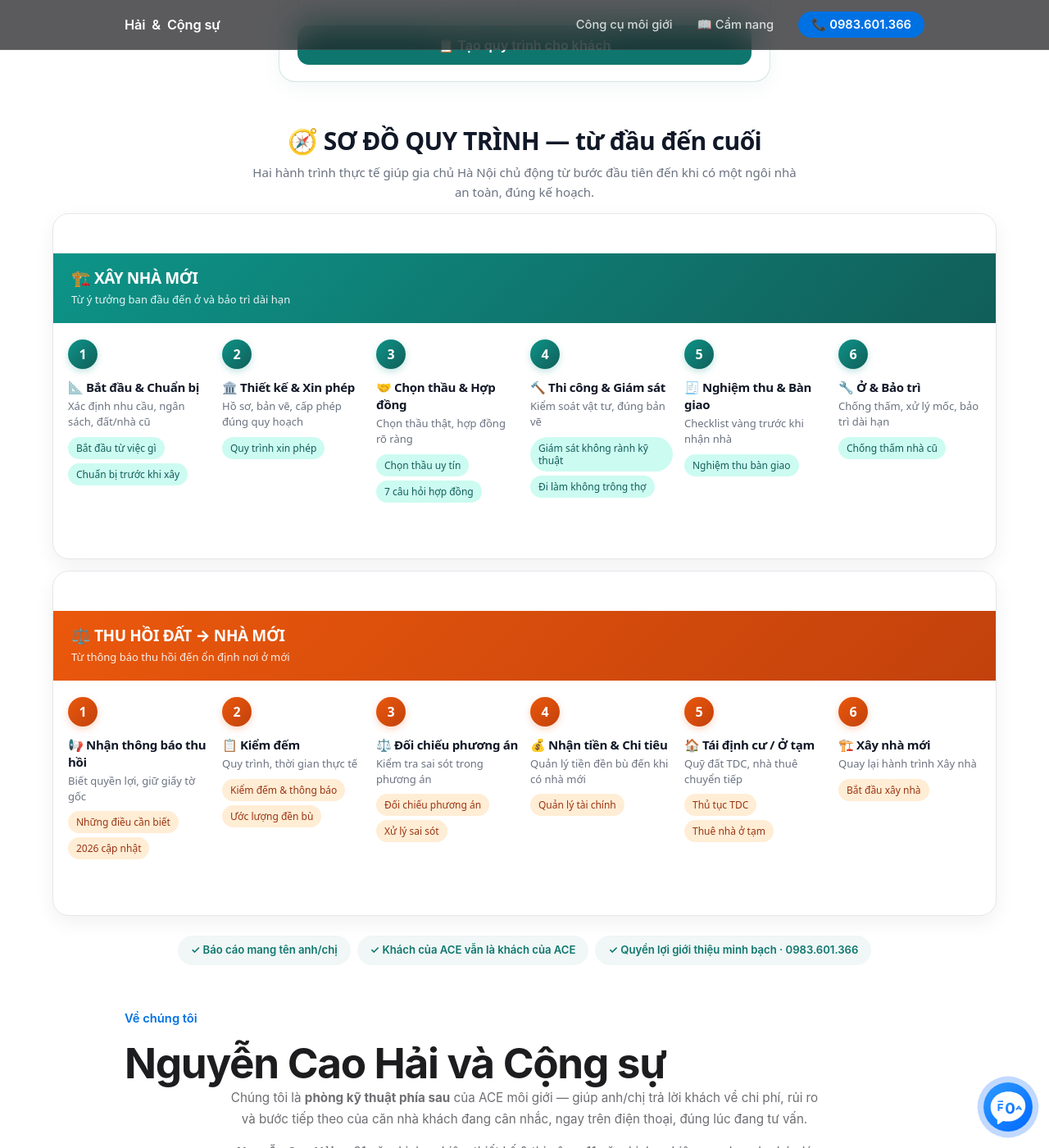
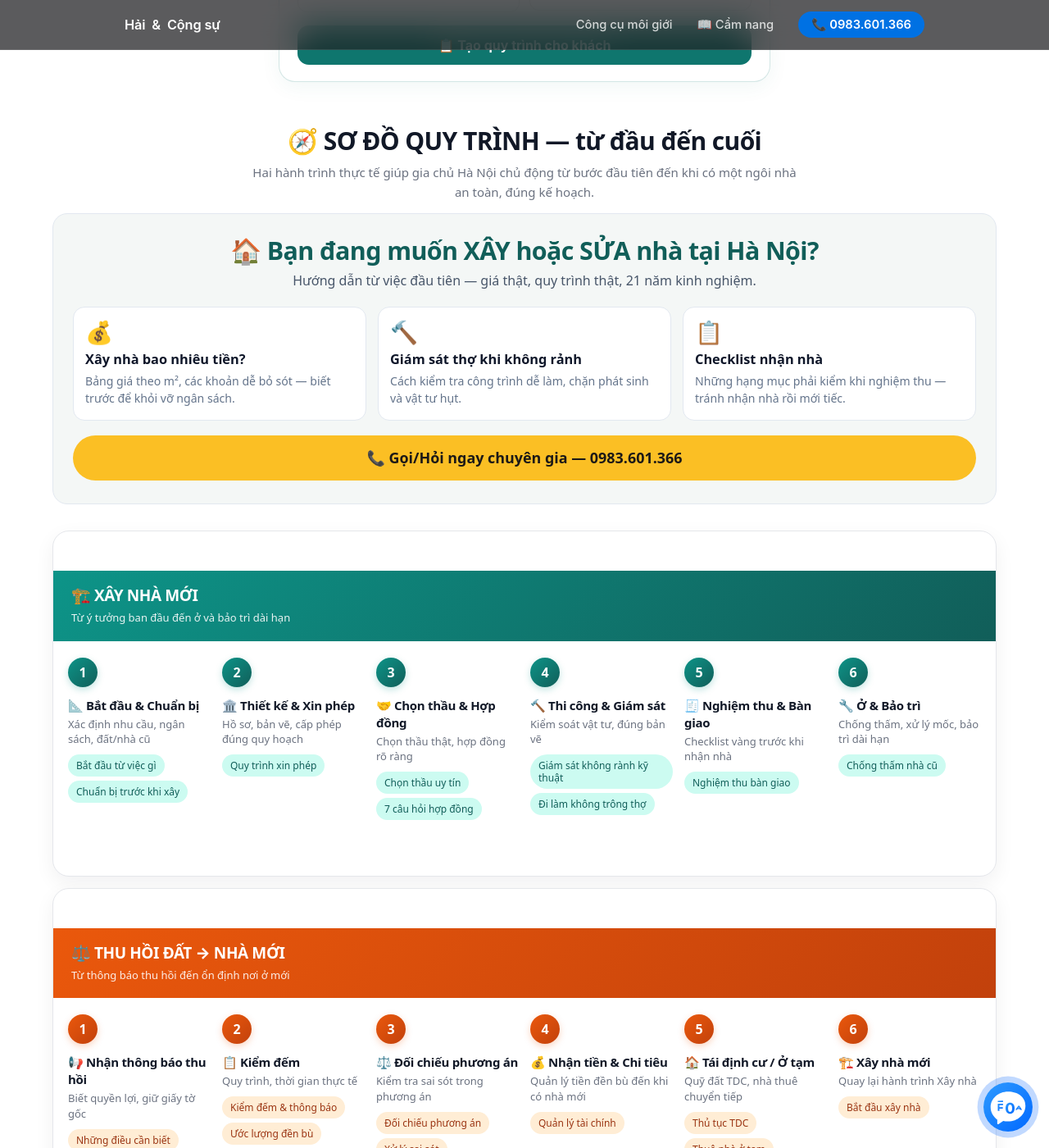
Before and after one commit to NCHhub/xaydung, a Jekyll site: the page built from index.html, in a window 1280 px wide and 1400 px high, scrolled down 1637 px. Shown: the whole window at 82% size. Built offline with Jekyll 4.4.1, drawn with Linux system fonts in a browser that asks for light colours.

Commit message:
web: khối tiếp đón khách xây/sửa nhà — 3 lối vào nhanh (giá/giám sát/checklist) + CTA gọi 0983.601.366, tư duy Amazon guest-first (Diamond 09-10)

```diff
--- a/index.html
+++ b/index.html
@@ -515,7 +515,49 @@ description: "Aladdin giúp môi giới đầu khách mua biết căn nhà sẽ
     <p class="mqm-description">Hai hành trình thực tế giúp gia chủ Hà Nội chủ động từ bước đầu tiên đến khi có một ngôi nhà an toàn, đúng kế hoạch.</p>
   </div>
 
+<!-- ★ ZONE TIẾP ĐÓN KHÁCH XÂY/SỬA NHÀ — bổ sung cho khách tìm thông tin (Diamond 09-10, tư duy Amazon) -->
+    <section class="guest-greet">
+      <style>
+        .guest-greet{background:#f4f7f6;border-radius:18px;padding:28px 24px;margin:0 0 32px;border:1px solid #e2e8f0}
+        .guest-greet-head{text-align:center;margin-bottom:20px}
+        .guest-greet-head h2{margin:0 0 6px;font-size:clamp(1.3rem,2.6vw,1.9rem);color:var(--mqm-teal-dark,#115e59)}
+        .guest-greet-head p{margin:0;color:#475569;font-size:1rem}
+        .guest-greet-grid{display:grid;grid-template-columns:repeat(3,1fr);gap:14px;margin-bottom:18px}
+        .guest-greet-card{display:block;text-decoration:none;background:#fff;border:1px solid #e2e8f0;border-radius:14px;padding:16px 14px;transition:transform .15s,box-shadow .15s,border-color .15s}
+        .guest-greet-card:hover{transform:translateY(-2px);box-shadow:0 6px 18px rgba(15,118,110,.12);border-color:#0f766e}
+        .guest-greet-icon{font-size:1.7rem;line-height:1}
+        .guest-greet-card b{display:block;margin-top:8px;font-size:1.02rem;color:#0f172a}
+        .guest-greet-card span{display:block;margin-top:4px;font-size:.88rem;color:#64748b;line-height:1.5}
+        .guest-greet-cta{display:block;text-align:center;background:#fbbf24;color:#1c1917;font-weight:700;font-size:1.12rem;text-decoration:none;border-radius:999px;padding:14px 20px;transition:background .15s,transform .15s}
+        .guest-greet-cta:hover{background:#f59e0b;transform:translateY(-1px)}
+        @media (max-width:720px){.guest-greet{padding:20px 16px}.guest-greet-grid{grid-template-columns:1fr}}
+      </style>
+      <div class="guest-greet-head">
+        <h2>🏠 Bạn đang muốn XÂY hoặc SỬA nhà tại Hà Nội?</h2>
+        <p>Hướng dẫn từ việc đầu tiên — giá thật, quy trình thật, 21 năm kinh nghiệm.</p>
+      </div>
+      <div class="guest-greet-grid">
+        <a class="guest-greet-card" href="/bai-viet/bao-gia-xay-nha-pho-ha-noi-2026-don-gia-theo-m2-va-cac-khoan-an-de-bo-sot/">
+          <div class="guest-greet-icon">💰</div>
+          <b>Xây nhà bao nhiêu tiền?</b>
+          <span>Bảng giá theo m², các khoản dễ bỏ sót — biết trước để khỏi vỡ ngân sách.</span>
+        </a>
+        <a class="guest-greet-card" href="/bai-viet/cach-giam-sat-thi-cong-xay-dung-khi-khong-ranh-ky-thuat-chan-phat-sinh-an-bot-vat-tu/">
+          <div class="guest-greet-icon">🔨</div>
+          <b>Giám sát thợ khi không rảnh</b>
+          <span>Cách kiểm tra công trình dễ làm, chặn phát sinh và vật tư hụt.</span>
+        </a>
+        <a class="guest-greet-card" href="/bai-viet/quy-trinh-nghiem-thu-va-ban-giao-nha-pho-checklist-vang-truoc-khi-nhan-nha/">
+          <div class="guest-greet-icon">📋</div>
+          <b>Checklist nhận nhà</b>
+          <span>Những hạng mục phải kiểm khi nghiệm thu — tránh nhận nhà rồi mới tiếc.</span>
+        </a>
+      </div>
+      <a class="guest-greet-cta" href="tel:0983601366">📞 Gọi/Hỏi ngay chuyên gia — 0983.601.366</a>
+    </section>
+
   <div class="mqm-routes">
+
     <section class="mqm-route">
       <header class="mqm-route-header">
         <h3 class="mqm-route-name">🏗️ XÂY NHÀ MỚI</h3>
```
